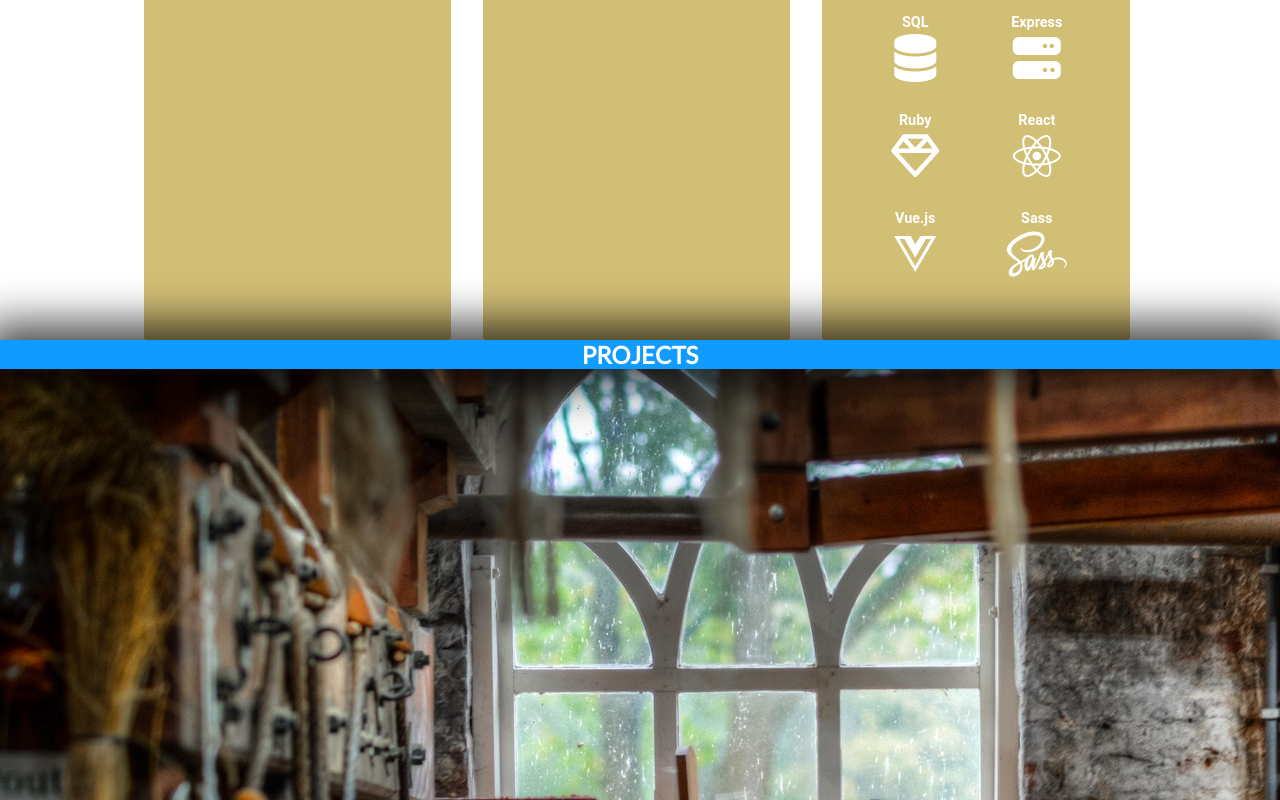
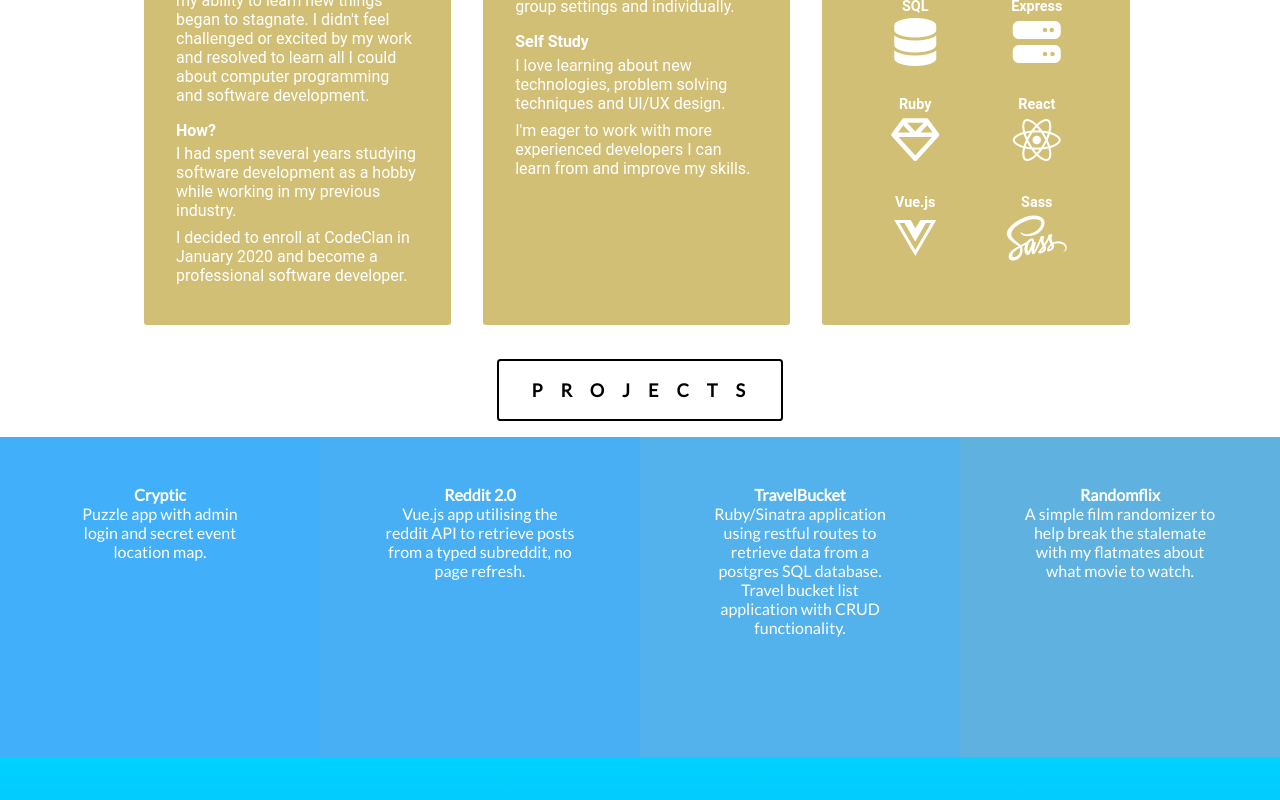
Before and after one commit to Carl-J-M/carlscampfire, a Vue app in the folder carlscampfire/: page / in a window 1280 px wide. Shown: the part 1260-2060 px from the top of the page. Built offline with nearby package versions, Linux system fonts and the light colour scheme.

Commit message:
Styling changes and beginning of project page grid.

```diff
--- a/carlscampfire/src/components/AboutPage.vue
+++ b/carlscampfire/src/components/AboutPage.vue
@@ -15,10 +15,33 @@
   </div>
   <div class="textContainer">
     <div class="subContainer pulseElement">
-        <h3>TECHNICAL EDUCATION</h3>
+        <h3>BACKGROUND</h3>
+        <h4 class="left subheading">Where?</h4>
+        <p class="left subtext">
+        I grew up near Stoke-On-Trent in the midlands.
+        My most recent role was working as a cocktail bartender at Dishoom in Edinburgh.</p>
+        <h4 class="left subheading">Why?</h4>
+        <p class="left subtext">
+          I decided to leave the hospitality industry after feeling as though my ability to learn new things began to stagnate. I didn't feel challenged or excited by my work and resolved to learn all I could about computer programming and software development.
+        </p>
+        <h4 class="left subheading">How?</h4>
+                <p class="left subtext">I had spent several years studying software development as a hobby while working in my previous industry.</p>
+                <p class="left subtext">I decided to enroll at CodeClan in January 2020 and become a professional software developer.</p>
     </div>
     <div class="subContainer pulseElement">
-        <h3>BACKGROUND</h3>
+        <h3>EDUCATION</h3>
+        <h4 class="left subheading">CodeClan, Edinburgh</h4>
+        <p class="left subtext">An intensive 16-week Professional Software Development course following agile principles. A full-stack curriculum involing 800+ hours of structured programming.
+        <p class="left subtext">Throughout the course I gained valuable experience using a wide variety of technologies, both in group settings and individually.</p>
+        <h4 class="left subheading">Self Study</h4>
+
+        <p class="left subtext">
+        I love learning about new technologies, problem solving techniques and UI/UX design.
+        </p>
+        <p class="left subtext">
+        I'm eager to work with more experienced developers I can learn from and improve my skills.
+        </p>
+</p>
     </div>
     <div class="subContainer pulseElement">
       <h3>SKILLS</h3>
@@ -152,9 +175,10 @@ export default {
  font-size: auto;
  text-align: center;
  border-radius: 0.2em;
+ margin-bottom: 1em;
 
+ margin-top: -1em;
 }
-
 .skillsList {
 
   list-style-type: none;
@@ -216,16 +240,23 @@ export default {
 .skillHeading {
   font-size: 0.3em;
 }
+.left {
+  text-align: left;
+}
+.subheading {
+  margin-top: 1em;
+  margin-bottom: 0.3em;
+}
+.subtext {
+  font-size: 1em;
+  margin-bottom: 0.5em;
+}
 @keyframes pulse {
 	0% {
-    background-color: rgba(255, 181, 33,0.2);
-
-
+    background-color: rgba(255, 181, 33,0.8);
 	}
 	25% {
     background-color: rgba(255, 181, 33, 0.8);
-
-
 	}
 	100% {
     background-color: rgba(15, 155, 255, 0.8);
--- a/carlscampfire/src/components/LandingPage.vue
+++ b/carlscampfire/src/components/LandingPage.vue
@@ -1,12 +1,11 @@
 <template lang="html">
   <div class="pageContainer">
-
     <div class="splashText front">
       <h1>Carl Mensah</h1>
       <h2 class="underline">SOFTWARE DEVELOPER</h2>
       <button class="viewWorkButton front">VIEW WORK</button>
     </div>
-<div class="overlay pulseElement"/>
+  <div class="overlay pulseElement"/>
   </div>
 </template>
 
@@ -81,15 +80,18 @@ z-index: -5;
   0% {
     background-color: rgba(255, 181, 33,0.0);
 
+	}
+	25% {
+    background-color: rgba(255, 181, 33, 0.3);
+    clip-path: circle(30% at 50% 60%);
 
 	}
-	25% {
-    background-color: rgba(255, 181, 33, 0.7);
-
-
-	}
+  40% {
+    clip-path: circle(100% at 50% 60%);
+  }
 	100% {
-    background-color: rgba(15, 155, 255, 0.0);
+    background-color: rgba(15, 155, 255, 0.3);
+    clip-path: circle(100% at 50% 60%);
 	}
 }
 </style>
--- a/carlscampfire/src/components/ProjectPage.vue
+++ b/carlscampfire/src/components/ProjectPage.vue
@@ -1,7 +1,28 @@
 <template lang="html">
   <div class="pageContainer">
     <h2 class="pageHeading">PROJECTS</h2>
-
+    <div class="projectContainer">
+        <div class="overlayOne pulseElement"/>
+      <div class="project front">
+         <h4>Cryptic</h4>
+         <p>Puzzle app with admin login and secret event location map.</p>
+      </div>
+      <div class="overlayTwo pulseElement12"/>
+      <div class="project front">
+         <h4>Reddit 2.0</h4>
+         <p>Vue.js app utilising the reddit API to retrieve posts from a typed subreddit, no page refresh.</p>
+      </div>
+      <div class="overlayThree pulseElement14"/>
+      <div class="project front">
+         <h4>TravelBucket</h4>
+         <p>Ruby/Sinatra application using restful routes to retrieve data from a postgres SQL database. Travel bucket list application with CRUD functionality.</p>
+      </div>
+      <div class="overlayFour pulseElement16"/>
+      <div class="project front">
+         <h4>Randomflix</h4>
+         <p>A simple film randomizer to help break the stalemate with my flatmates about what movie to watch.</p>
+      </div>
+    </div>
   </div>
 </template>
 
@@ -20,29 +41,116 @@ export default {
   flex-direction: column;
 
   width: 100vw;
-  min-height: 100vh;
+
   height: auto;
   top: 0px;
   left: 0px;
-
   font-family: "Lato", sans-serif;
-  background: url('../assets/workshop.jpg');
-
-  background-repeat: no-repeat;
-
 }
 
 .pageHeading {
 
+  color: black;
+  background-color: white;
+  padding: 1em;
+  padding-left: 1.8em;
+  margin-top: 1em;
+  border: none;
+  letter-spacing: 1em;
+  border: solid black 2px;
+  border-radius: 0.2em;
+  font-weight: 600;
+  font-size: 18px;
+
+}
+.projectContainer {
+    position: relative;
+  display: flex;
+  justify-content: center;
+  flex-wrap: wrap;
+  width: 100vw;
+
+  margin-top: 1em;
+  border-radius: 0.3em;
+  background-color: white;
+
+}
+.project {
+
+  width: 25vw;
   text-align: center;
+  align-self: center;
+  height: 40vh;
+  border-radius: 0.3em;
   color: white;
-  background-color:  rgba(15, 155, 255);
-  -webkit-box-shadow: 0px 0px 44px 16px rgba(0,0,0,0.75);
--moz-box-shadow: 0px 0px 44px 16px rgba(0,0,0,0.75);
-box-shadow: 0px 0px 44px 16px rgba(0,0,0,0.75);
-  height: auto;
-  width: 100%;
+  padding: 3em 4em;
+}
 
+.overlayOne {
+  position: absolute;
+  top: 0px;
+  left: 0px;
+  height: 40vh;
+  width: 25%;
+  background-color: rgba(255, 181, 33, 0.8);
+  z-index: 0;
+}
+
+.overlayTwo {
+  position: absolute;
+  top: 0px;
+  left: 25vw;
+  height: 40vh;
+  width: 25%;
+  background-color: rgba(15, 155, 255, 0.8);
+  z-index: 0;
+}
+.overlayThree {
+  position: absolute;
+  top: 0px;
+  left: 50vw;
+  height: 40vh;
+  width: 25%;
+  background-color: rgba(255, 181, 33, 0.8);
+  z-index: 0;
+}
+.overlayFour {
+  position: absolute;
+  top: 0px;
+  left: 75vw;
+  height: 40vh;
+  width: 25%;
+  background-color: rgba(15, 155, 255, 0.8);
+  z-index: 0;
+}
+.front {
+  z-index: 1;
+}
+.pulseElement {
+    animation: pulse 11s ease-in-out infinite;
+}
+.pulseElement12 {
+    animation: pulse 12s ease-in-out infinite;
+}
+.pulseElement14 {
+    animation: pulse 13s ease-in-out infinite;
+}
+.pulseElement16 {
+    animation: pulse 14s ease-in-out infinite;
+}
+
+@keyframes pulse {
+	0% {
+    background-color: rgba(255, 181, 33, 0.8);
+
+
+	}
+	50% {
+    background-color: rgba(15, 155, 255, 0.8);
+	}
+  100% {
+    background-color: rgba(255, 181, 33, 0.8);
+  }
 }
 
 </style>
```
Also changed, not shown: carlscampfire/src/assets/reddark.jpg (added).
